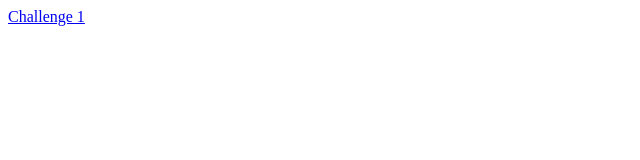
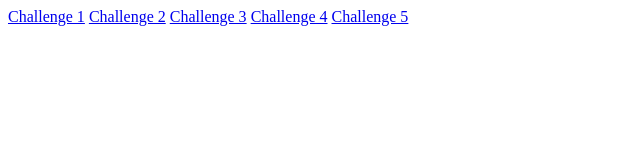
Before and after one commit to Amber-Sarno/Amber-Sarno.github.io, a plain HTML site: page index.html in a window 1280 px wide. Shown: the whole page, without its empty margins (0-640 px from the left). Drawn offline with Linux system fonts and the light colour scheme.

Commit message:
Added Challenges

```diff
--- a/index.html
+++ b/index.html
@@ -1,3 +1,7 @@
 <html>
     <a href="Challenge 1/Challenge1.html">Challenge 1</a>
-</html>
+    <a href="Challenge 2/Challenge2.html">Challenge 2</a>
+    <a href="Challenge 3/Challenge3.html">Challenge 3</a>
+    <a href="Challenge 4/Challenge4.html">Challenge 4</a>
+    <a href="Challenge 5/Challenge5.html">Challenge 5</a>
+    </html>
```
